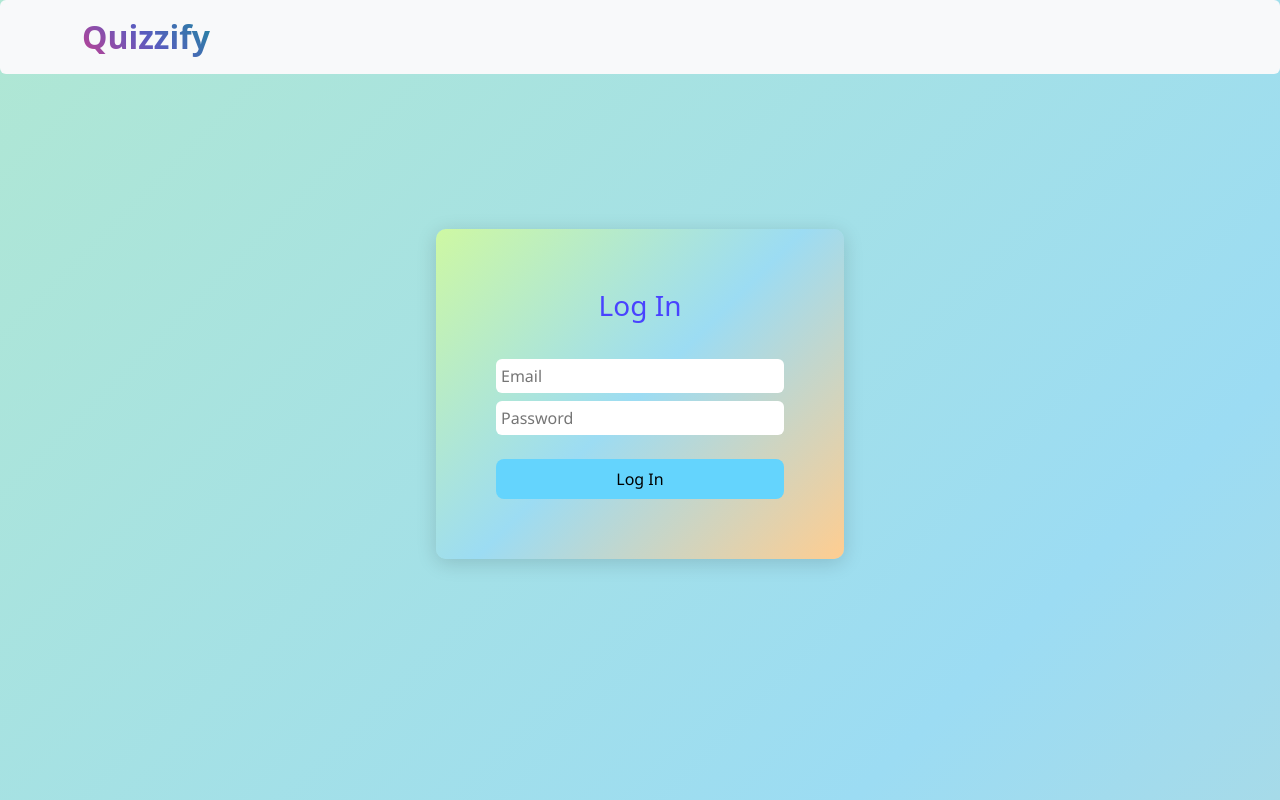
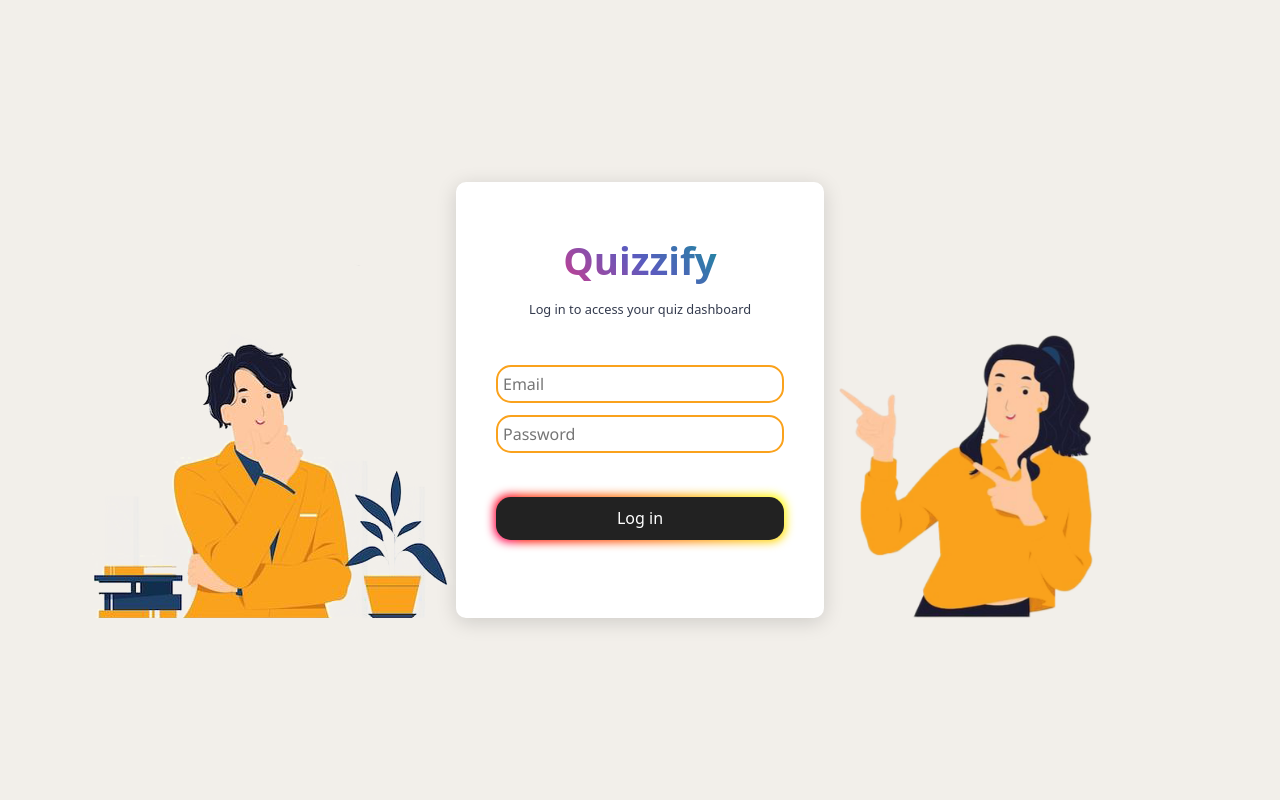
Before and after one commit to josephcbweb/Quizzify, a Flask app: page /login in a window 1280 px wide. Run offline with Flask 3, Linux system fonts and the light colour scheme; some libraries are stand-ins or nearby versions.

Commit message:
change whole theme to minimal, add thank you page, complete dashboard page and update both signup and login page

```diff
--- a/forms.py
+++ b/forms.py
@@ -6,9 +6,7 @@ class SignUpForm(FlaskForm):
     username = StringField('Username', validators=[DataRequired()])
     email = StringField('Email', validators=[DataRequired(), Email()])
     password = PasswordField('Password', validators=[DataRequired()])
-    submit = SubmitField('Sign Up')
 
 class LoginForm(FlaskForm):
     email = StringField('Email', validators=[DataRequired(), Email()])
     password = PasswordField('Password', validators=[DataRequired()])
-    submit = SubmitField('Log In')
--- a/main.py
+++ b/main.py
@@ -7,6 +7,8 @@ from sqlalchemy.orm import DeclarativeBase, Mapped, mapped_column, relationship
 from werkzeug.security import generate_password_hash, check_password_hash
 from flask_wtf import FlaskForm
 from flask_login import UserMixin, login_user, LoginManager, current_user, logout_user, login_required
+import time
+
 
 app = Flask(__name__)
 Bootstrap5(app)
@@ -56,11 +58,17 @@ def signup():
                             password=hashed_password)
             db.session.add(new_user)
             db.session.commit()
-            #login_user(new_user)
-            return redirect(url_for('dashboard'))
+            login_user(new_user)
+            return redirect(url_for('thankyou'))
         else:
             flash("Account already exist. Please login")
     return render_template('signup.html', form=form)
+
+@app.route('/thank-you',methods=["GET","POST"])
+@login_required
+def thankyou():
+    return render_template('thankyou.html')
+
 
 @app.route("/login",methods=["GET","POST"])
 def login():
@@ -70,17 +78,24 @@ def login():
         user = db.session.execute(db.select(User).where(User.email== form.email.data)).scalar()
         if user:
             if check_password_hash(user.password, typed_password):
-                #login_user(user)
+                login_user(user)
                 return redirect(url_for('dashboard'))
             else:
-                flash("Check your password and try againz.")
+                flash("Check your password and try again.")
         else:
-            flash("Email doesn't exist. Please sign up!")
+            flash("Account doesn't exist. Please sign up!")
     return render_template("login.html", form=form)
 
 @app.route('/dashboard',methods=["GET","POST"])
+@login_required
 def dashboard():
     return render_template("dashboard.html")
+
+@app.route('/logout',methods=["POST","GET"])
+@login_required
+def logout():
+    logout_user()
+    return redirect(url_for('home'))
 
 
 if __name__ == '__main__':
--- a/static/css/styles.css
+++ b/static/css/styles.css
@@ -1,41 +1,31 @@
 body {
-    background: linear-gradient(-45deg, #ffcd90, #9cdcf3, #cef8a3);
+    background-color: #F2EFEA;
     background-size: 400% 400%;
-    animation: gradient 60s ease infinite; /* Slowed down animation */
+    animation: gradient 10s ease infinite; /* Slowed down animation */
     height: 100vh;
 }
-
-@keyframes gradient {
-    0% {
-        background-position: 0% 50%;
-    }
-    50% {
-        background-position: 100% 50%;
-    }
-    100% {
-        background-position: 0% 50%;
-    }
+html {
+    scroll-behavior: smooth;
 }
 
 .nav-link {
     color: #112D4E;
     font-size: 1.2rem;
     font-weight: 600;
-    background-image: linear-gradient(45deg, #2C4C76, #3F72AF, #2588ce);
+    background-image: linear-gradient(45deg, #c93e8f, #5a5bbf, #1a8b9d);
     -webkit-background-clip: text;
     -webkit-text-fill-color: transparent;
+    margin-left: 3.5rem;
+    position: relative;
+    top: 5px;
 
-}
-
-.nav-link:hover {
-    color: #3F72AF;
 }
 #home{
     height: 100vh;
 }
 .brand {
     color: #112D4E;
-    font-size: 2rem;
+    font-size: 2.5rem;
     margin: 0;
     font-weight: 600;
     text-decoration: none;
@@ -262,61 +316,153 @@ body {
 .ls-page{
     height: 100vh;
 }
+
 .ls-card{
-    height: 80vh;
+    height: 100vh;
+    background-color: #F2EFEA;
+    background-size: cover;
     display: flex;
     justify-content: center;
     align-items: center;
 }
+
 .ls-items{
-    padding: 60px;
+    padding: 80px 70px 78px;
     border-radius: 10px;
-    background:linear-gradient(-45deg, #ffcd90, #9cdcf3, #cef8a3);
-    backdrop-filter: blur(80px); /* Blur effect */
-    box-shadow: 0 4px 20px rgba(0, 0, 0, 0.15); /* Subtle shadow for depth */
-    color: black; /* Text color */
-    height: fit-content;
+    background-color: #FFFFFF;
+    backdrop-filter: blur(80px);
+    box-shadow: 0 4px 20px rgba(0, 0, 0, 0.15);
+    color: black;
+    height: auto;
+    text-align: center;
+    width: fit-content;
+    position: relative;
+    z-index: 1;
 }
-.ls-items h3{
-    margin-bottom: 2rem;
-    color: #4943ff;
-    text-align: center;
+.log-in{
+    padding: 80px 40px 78px;
+}
+.think{
+    position: absolute;
+    right:95%;
+    top: -9%;
+    z-index: -1;
+}
+.point-2{
+    height: 65%;
+    position: absolute;
+    top: 35%;
+    right: -73%;
+}
+.pointing{
+    height: 85%;
+    position: absolute;
+    right: 73.9%;
+    pointer-events: none;
 }
 .ls-items p{
     margin: 0;
     padding: 0;
 }
-
+.info{
+    position: relative;
+    bottom: 20px;
+    font-size: .8rem;
+    color: #333A4D;;
+    font-weight: 500;
+}
+.ls-items a{
+    position: relative;
+    font-size: 2.4rem;
+    bottom: 30px;
+}
 .ls-input{
     width: 18rem;
-    border: 0;
     font-family:'Segoe UI', Tahoma, Geneva, Verdana, sans-serif;
-    background-color: #ffffff;
-    border-radius: 6px;
-    border-color: #1a8b9d;
+    background-color: rgba(255, 255, 255, 0.205);
+    border-radius: 15px;
+    border: 2px solid #FAA21C;
     padding: 5px;
-    margin: 4px 0;
+    margin: 6px 0;
     size: 40;
 }
-.ls-input:hover{
-    background-color: #8a9db3;
-    border: 0;
+.ls-input:focus{
+    background-color: rgba(255, 255, 255, 0.295);
+    border: 2px solid #026b64;
+    outline: none;
 }
-.ls-button{
+.ls-form{
+    margin-top: 20px;
+}
+
+/* ls button css */
+.button-85 {
+  padding: 0.6em 2em;
+  border: none;
+  outline: none;
+  color: rgb(255, 255, 255);
+  background: #111;
+  cursor: pointer;
+  position: relative;
+  z-index: 0;
+  border-radius: 18px;
+  user-select: none;
+  -webkit-user-select: none;
+  touch-action: manipulation;
   width: 18rem;
-    border: 0;
-    margin-top: 20px;
-    padding: 8px 14px;
-    border-radius: 8px;
-    background-color:#64d4fd;
-    font-family:'Segoe UI', Tahoma, Geneva, Verdana, sans-serif;
-    border-color:#ffffff;
-    color: black;
+  margin-top: 13%;
 }
-.ls-button:hover{
-    border-color:black;
-    background-color:#2185aa;
-    color:#ffffff;
+
+.button-85:before {
+  content: "";
+  background: linear-gradient(
+    45deg,
+    #ff0000,
+    #ff7300,
+    #fffb00,
+    #48ff00,
+    #00ffd5,
+    #002bff,
+    #7a00ff,
+    #ff00c8,
+    #ff0000
+  );
+  position: absolute;
+  top: -2px;
+  left: -2px;
+  background-size: 400%;
+  z-index: -1;
+  filter: blur(5px);
+  -webkit-filter: blur(5px);
+  width: calc(100% + 4px);
+  height: calc(100% + 4px);
+  animation: glowing-button-85 20s linear infinite;
+  transition: opacity 0.3s ease-in-out;
+  border-radius: 15px;
+}
+
+@keyframes glowing-button-85 {
+  0% {
+    background-position: 0 0;
+  }
+  50% {
+    background-position: 400% 0;
+  }
+  100% {
+    background-position: 0 0;
+  }
+}
+
+.button-85:after {
+  z-index: -1;
+  content: "";
+  position: absolute;
+  width: 100%;
+  height: 100%;
+  background: #222;
+  left: 0;
+  top: 0;
+  border-radius: 15px;
 }
 
 @media (max-width: 868px){
--- a/templates/login.html
+++ b/templates/login.html
@@ -4,7 +4,7 @@
   <head>
     <meta charset="UTF-8" />
     <meta name="viewport" content="width=device-width, initial-scale=1.0" />
-    <title>Sign-up</title>
+    <title>Log in</title>
     <link
       rel="shortcut icon"
       href="static/images/fav.png"
@@ -15,22 +15,17 @@
   </head>
   <body>
     <section class="ls-page">
-      <nav
-        class="navbar navbar-expand-lg bg-body-tertiary rounded"
-        aria-label="Eleventh navbar example"
-      >
-        <div class="container">
-          <a class="navbar-brand brand" href="{{url_for('home')}}">Quizzify</a>
-        </div>
-      </nav>
       <div class="ls-card">
-        <div class="ls-items">
-          <h3>Log In</h3>
-          <form action="{{url_for('login')}}" method="POST">
+
+        <div class="ls-items log-in">
+          <img src="{{url_for('static',filename='images/think.png')}}" alt="thinking person illustration" class="think">
+          <a class="brand" href="{{url_for('home')}}">Quizzify</a>
+          <p class="info">Log in to access your quiz dashboard</p>
+          <form action="{{url_for('login')}}" class="ls-form" method="POST">
               {{ form.csrf_token }}
               <p>{{ form.email(placeholder="Email", class='ls-input')}}</p>
               <p>{{ form.password(placeholder="Password", class='ls-input')}}</p>
-              {{ form.submit(class="ls-button")}}
+              <button class="button-85" role="button">Log in</button>
           </form>
           {% with messages = get_flashed_messages() %}
             {% if messages %}
@@ -39,7 +34,9 @@
               {% endfor %}
             {% endif %}
           {% endwith %}
+          <img src="{{url_for('static',filename='images/point-2.png')}}" alt="a girl pointing to login form" class="point-2">
         </div>
+
       </div>
     </section>
   </body>
```
Also changed, not shown: other parts of static/css/styles.css (+205 -86 lines), templates/dashboard.html (+15 -26 lines), templates/index.html (+21 -4 lines), templates/signup.html (+15 -16 lines), templates/thankyou.html (added, +20 -0 lines), static/images/brain.gif (added), static/images/grad-bg.jpg (added), static/images/point-2.png (added), static/images/pointing.png (added), static/images/select.jpg, static/images/student.png (deleted), static/images/think.png (added), static/images/track.jpg, static/images/winner.jpg, 1 other file. Lines whose indentation alone changed are shown as unchanged.
